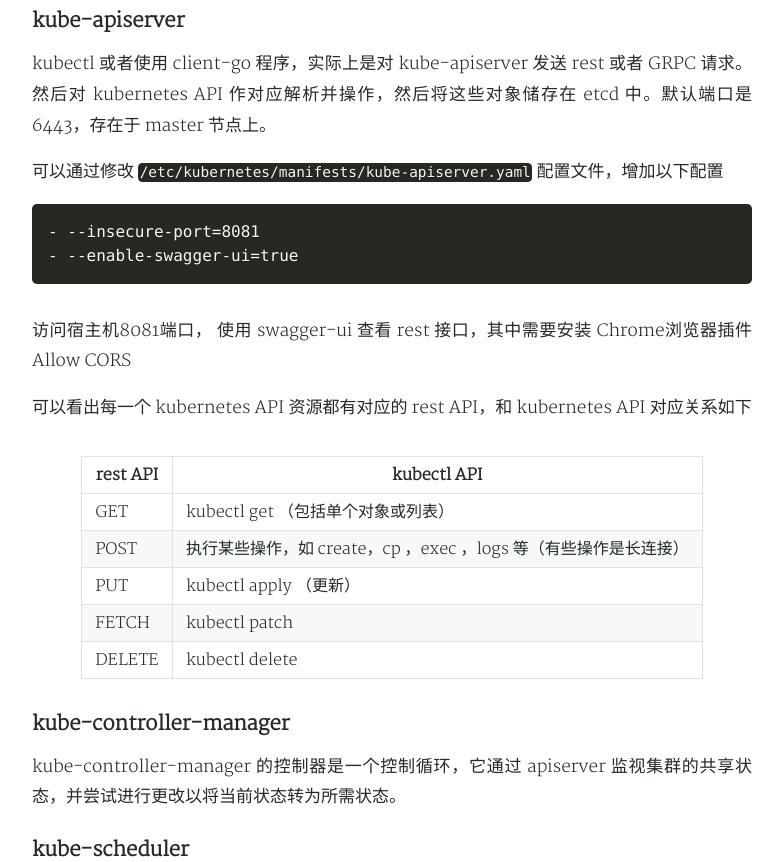
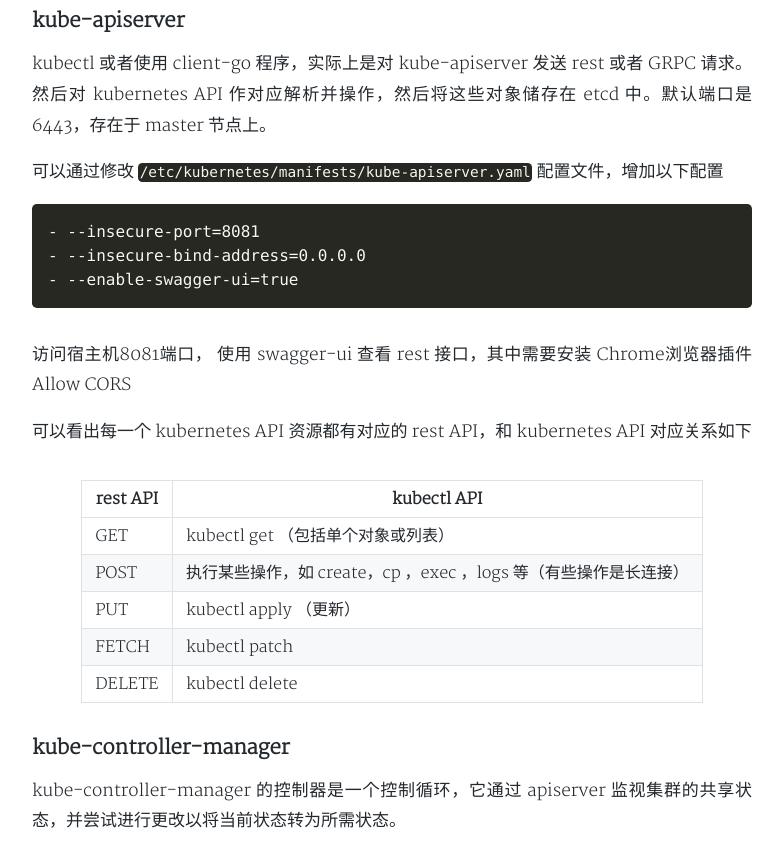
Before and after one commit to ica10888/ica10888.github.io, a Jekyll site: the page built from _posts/2020-02-03-kubernetes 架构.md, in a window 1280 px wide and 900 px high, scrolled down 1326 px, cut to the strip 38-900 px from the top of the window. Shown: the whole strip, without its empty margins (248-1031 px from the left). Built offline with Jekyll 4.4.1, drawn with Linux system fonts in a browser that asks for light colours; nearby versions of some CDN libraries; a style sheet for code colours, icons or effects is not loaded.

Commit message:
Update 2020-02-03-kubernetes 架构.md

````diff
--- a/_posts/2020-02-03-kubernetes 架构.md
+++ b/_posts/2020-02-03-kubernetes 架构.md
@@ -33,6 +33,7 @@
 
 ``` yaml
 - --insecure-port=8081
+- --insecure-bind-address=0.0.0.0
 - --enable-swagger-ui=true
 ```
 
````
